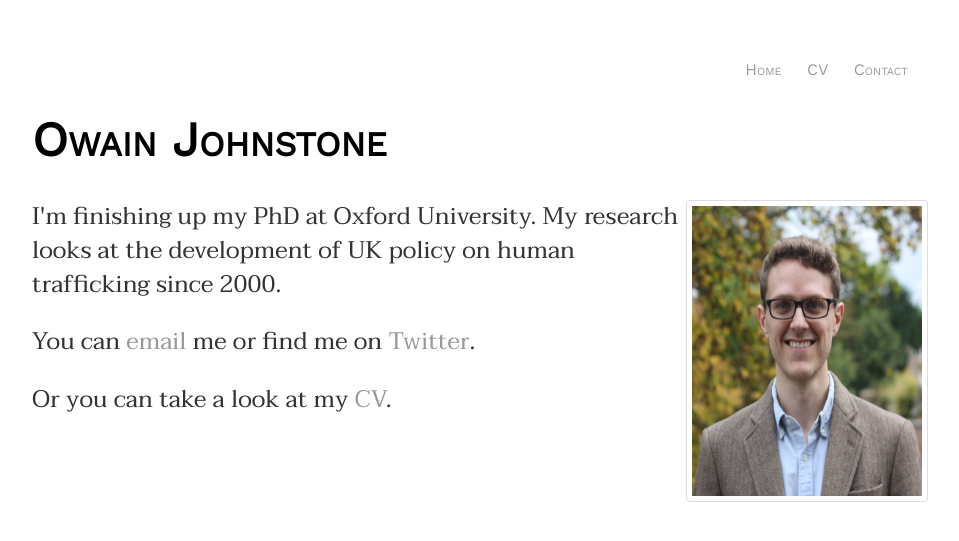
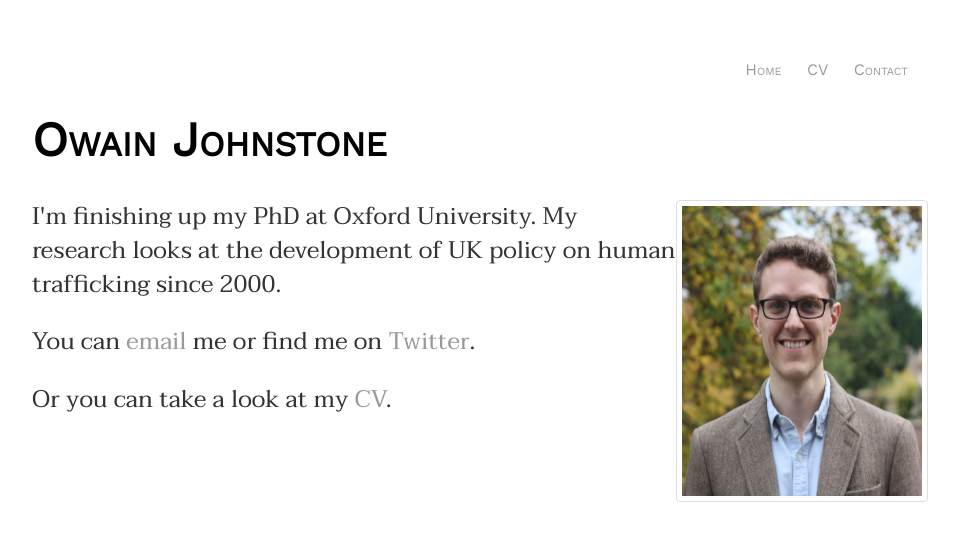
Before and after one commit to owainjohnstone/owainjohnstone.github.io, a Jekyll site: the page built from index.html, in a window 1280 px wide. Shown: the top 541 px of the page, without its empty margins (160-1119 px from the left). Built offline with Jekyll 4.4.1, drawn with Linux system fonts in a browser that asks for light colours.

Commit message:
Update main.css

```diff
--- a/css/main.css
+++ b/css/main.css
@@ -54,6 +54,6 @@ img {
     border: 1px solid #ddd;
     border-radius: 4px;
     padding: 5px;
-    width: 230px;
+    width: 240px;
     height: 290px;
 }
```
